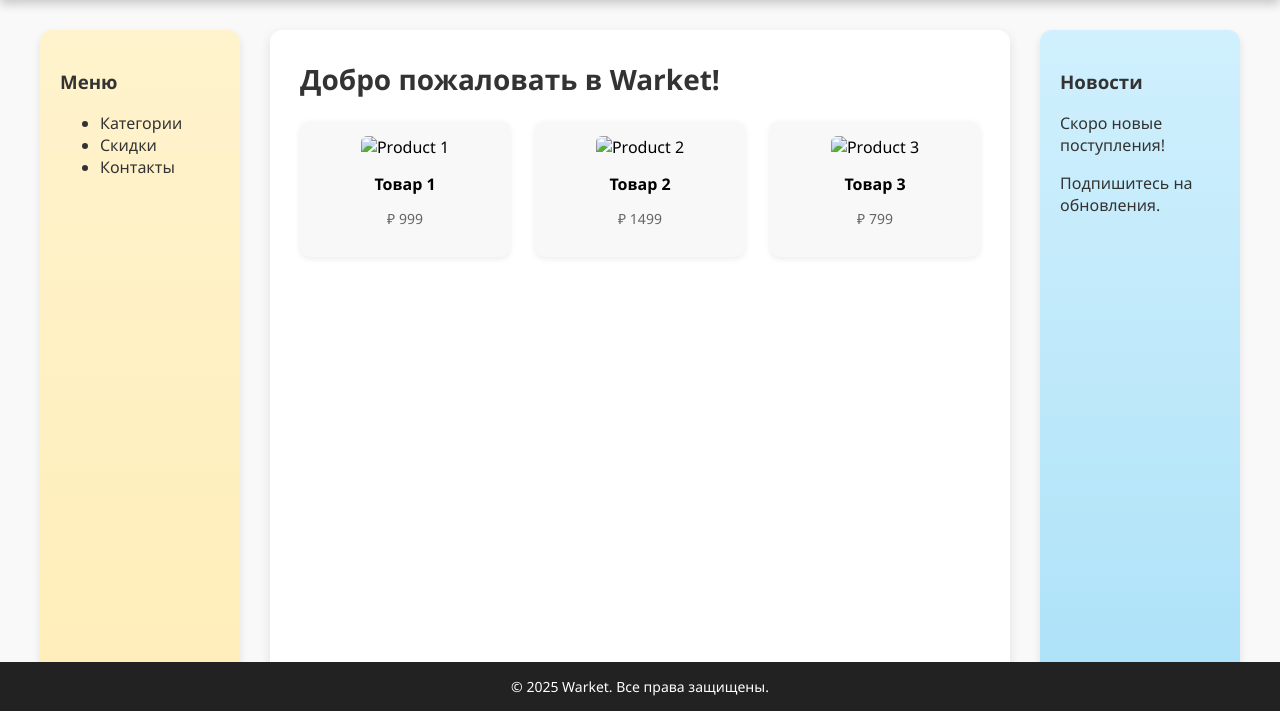
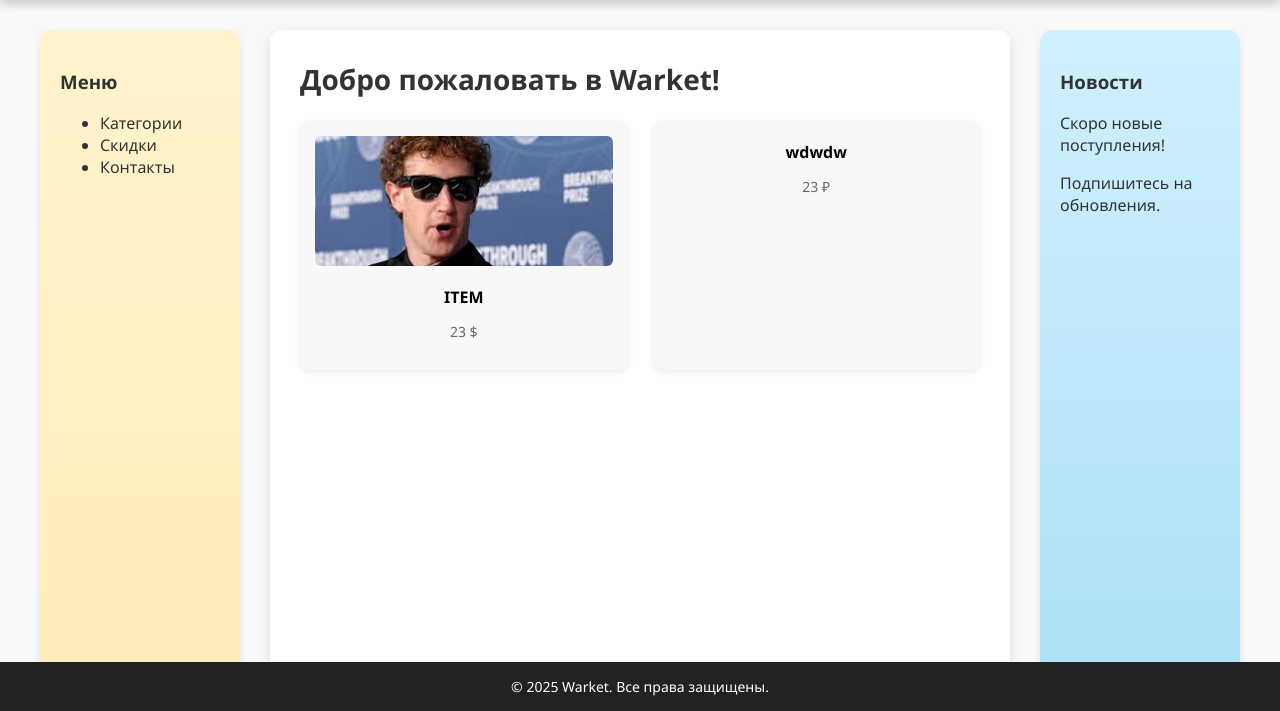
Before and after one commit to Billi0121/Warket, a Django app: page / in a window 1280 px wide. Shown: the part 89-800 px from the top of the page. Run offline with Django 5.2, Linux system fonts and the light colour scheme; data comes from the database, SQL or seed files in the repository; both versions use the stored data as it was after the commit; some libraries are stand-ins or nearby versions.

Commit message:
transfering

```diff
--- a/warket/items/models.py
+++ b/warket/items/models.py
@@ -1,5 +1,6 @@
 from django.db import models
 from django.core.validators import *
+from django.contrib.auth.models import User
 
 # Create your models here.
 CURRENCY = [
@@ -8,17 +9,24 @@ CURRENCY = [
         ('€', '€'),
     ]
 
+MODEL = [
+    ('NEW', 'NEW'),
+    ('SEC', 'SECONDHAND CAR'),
+    ('FOR PARTS', 'FOR PARTS'),
+]
 
 class Products(models.Model):
     item = models.CharField(max_length=20)
     description = models.TextField(blank=True, null=True)
+    owner = models.ForeignKey(User, on_delete=models.CASCADE, related_name='items')
     price = models.IntegerField(
         validators=[
             MinValueValidator(1, message='Some urgument'),
-            MaxValueValidator(5, message='Too much'),
+            MaxValueValidator(1000000, message='Too much'),
         ]
     )
     currency = models.CharField(choices=CURRENCY)
+    model = models.CharField(choices=MODEL)
     image = models.ImageField(
         'Image',
         upload_to='warket',
--- a/warket/items/templates/items/index.html
+++ b/warket/items/templates/items/index.html
@@ -157,21 +157,15 @@
     <main class="center">
       <h2>Добро пожаловать в Warket!</h2>
       <div class="product-grid">
-        <div class="product-card">
-          <img src="https://via.placeholder.com/150" alt="Product 1" />
-          <h4>Товар 1</h4>
-          <p>₽ 999</p>
-        </div>
-        <div class="product-card">
-          <img src="https://via.placeholder.com/150" alt="Product 2" />
-          <h4>Товар 2</h4>
-          <p>₽ 1499</p>
-        </div>
-        <div class="product-card">
-          <img src="https://via.placeholder.com/150" alt="Product 3" />
-          <h4>Товар 3</h4>
-          <p>₽ 799</p>
-        </div>
+        {% for item in items %}
+          <div class="product-card">
+            {% if item.image %}
+              <img src="{{ item.image.url }}" alt="{{ item.item }}">
+            {% endif %}
+            <h4>{{ item.item }}</h4>
+            <p>{{ item.price }} {{ item.currency }}</p>
+          </div>
+        {% endfor %}
       </div>
     </main>
 
--- a/warket/items/views.py
+++ b/warket/items/views.py
@@ -4,7 +4,8 @@ from .models import *
 # Create your views here.
 
 def home(request):
-    return render(request, 'items/index.html')
+    items = Products.objects.all()
+    return render(request, 'items/index.html', {'items': items})
 
 
 def adding_product(request):
@@ -12,6 +13,8 @@ def adding_product(request):
         request.POST or None,
         request.FILES or None)
     if form.is_valid():
+        # form = Products.save(commit=False)
+        item = form.cleaned_data['item']
         form.save()
         return redirect('home')
     context = {
```
Also changed, not shown: warket/items/templates/items/adding_product.html (+8 -3 lines), warket/db.sqlite3, warket/items/migrations/0005_products_model_products_owner_alter_products_price.py (added), warket/media/warket/images.jpg (added).
